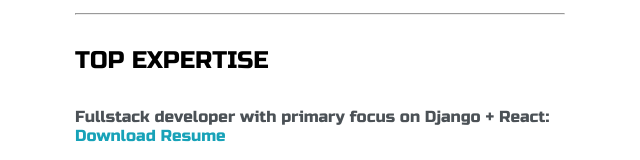
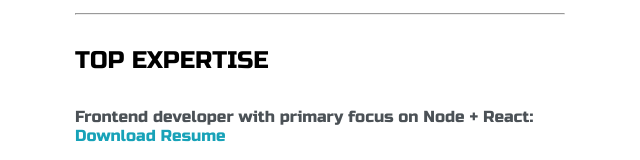
Before and after one commit to Ajdin-create/Ajdin-create.github.io, a plain HTML site: page index.html in a window 1280 px wide. Shown: the part 977-1137 px from the top of the page, 25-665 px from the left. Drawn offline with Linux system fonts and the light colour scheme.

Commit message:
fixed title

```diff
--- a/index.html
+++ b/index.html
@@ -91,7 +91,7 @@
 
 					<h4>TOP EXPERTISE</h4>
 
-					<p>Fullstack developer with primary focus on Django + React: <a target="_blank" href="Ajdin Jašarević CV.pdf">Download Resume</a></p>
+					<p>Frontend developer with primary focus on Node + React: <a target="_blank" href="Ajdin Jašarević CV.pdf">Download Resume</a></p>
 
 					<div id="skills">
 						<ul>
```
